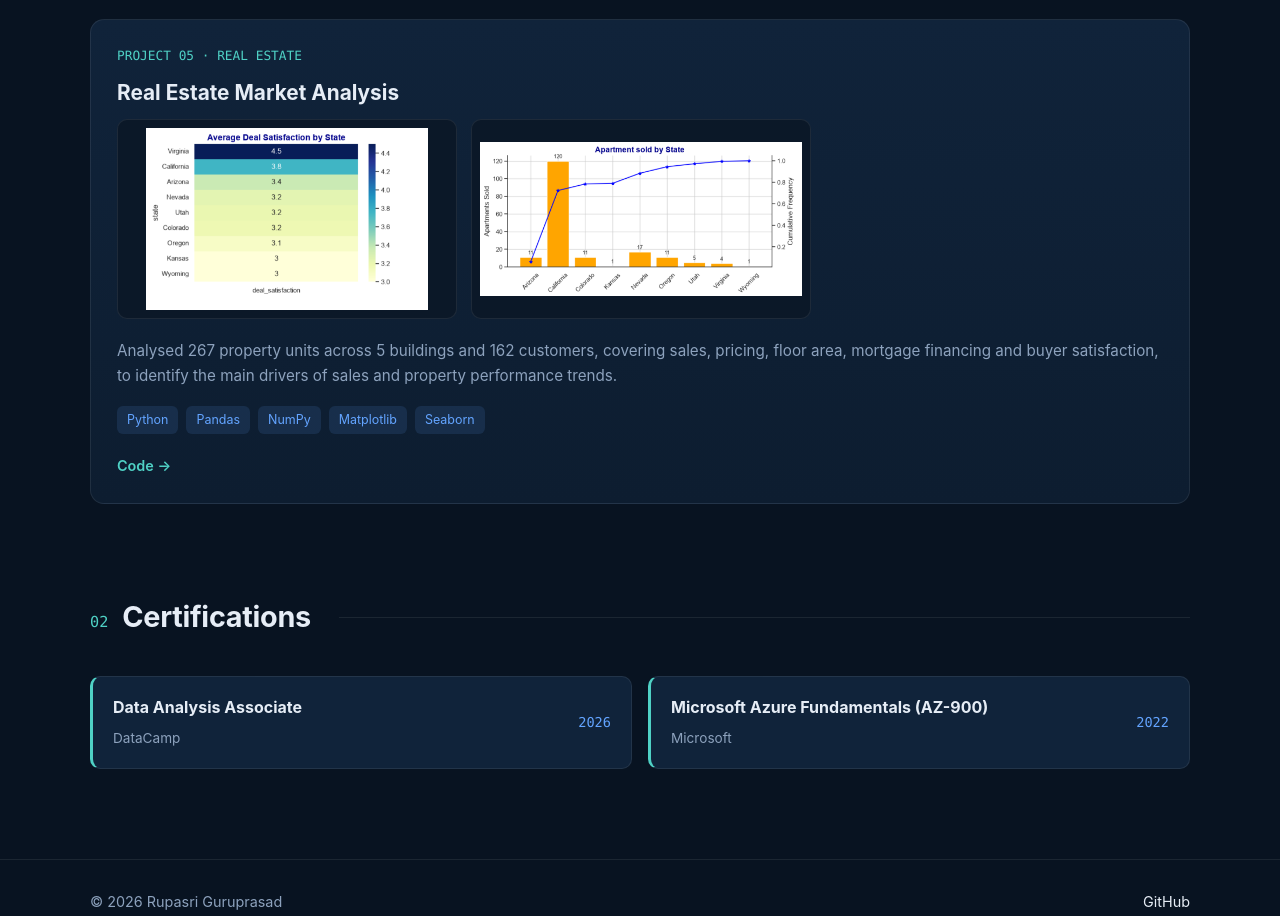
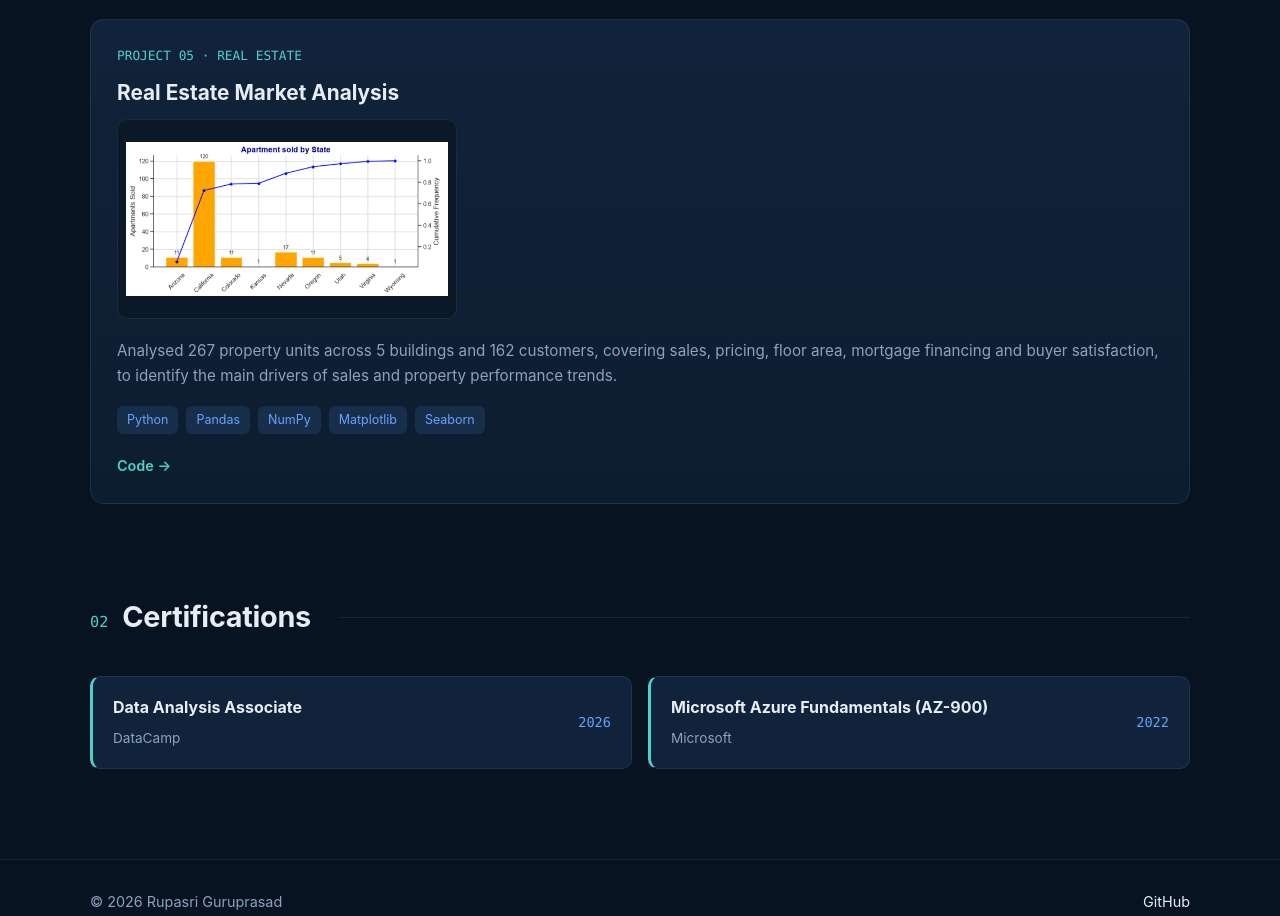
Before and after one commit to Rupa0807/ProjectPortfolio, a plain HTML site: page index.html in a window 1280 px wide. Shown: the part 1560-2476 px from the top of the page. Drawn offline with Linux system fonts and the light colour scheme.

Commit message:
Update image source in Real Estate project card

```diff
--- a/index.html
+++ b/index.html
@@ -373,7 +373,7 @@
           <div class="card-num">PROJECT 05 · REAL ESTATE</div>
           <h3>Real Estate Market Analysis</h3>
           <div class="card-shots">
-            <a href="https://github.com/Rupa0807/Real-Estate-Market-Analysis" target="_blank" rel="noopener"><img src="images/Screenshot 2026-11-18 010834.png" alt="Heatmap of average deal satisfaction by state" loading="lazy"></a>
+
             <a href="https://github.com/Rupa0807/Real-Estate-Market-Analysis" target="_blank" rel="noopener"><img src="images/Screenshot 2026-11-18 010900.png" alt="Bar and cumulative frequency chart of apartments sold by state" loading="lazy"></a>
           </div>
           <p>Analysed 267 property units across 5 buildings and 162 customers, covering sales, pricing, floor area, mortgage financing and buyer satisfaction, to identify the main drivers of sales and property performance trends.</p>
```
